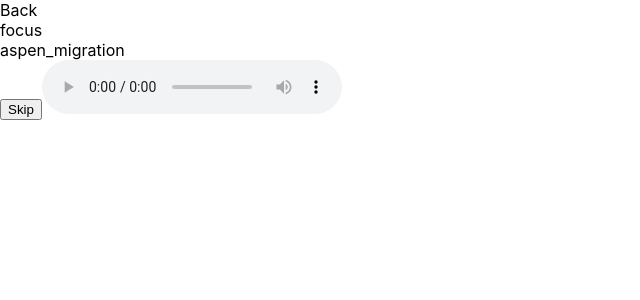
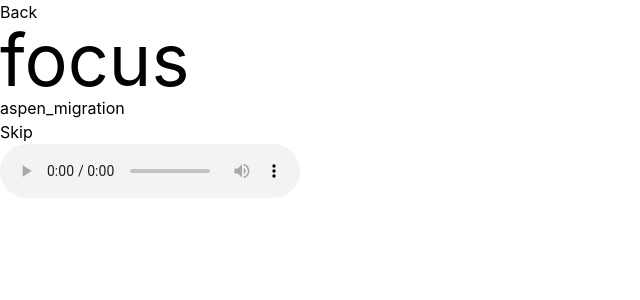
Before and after one commit to mbedard0/music-page, a Next.js app: page /focus in a window 1280 px wide. Shown: the top 300 px of the page, without its empty margins (0-640 px from the left). Built offline with nearby package versions, Linux system fonts and the light colour scheme.

Commit message:
update readme

```diff
--- a/package.json
+++ b/package.json
@@ -14,7 +14,10 @@
     "react-dom": "18.1.0"
   },
   "devDependencies": {
+    "autoprefixer": "^10.4.7",
     "eslint": "8.17.0",
-    "eslint-config-next": "12.1.6"
+    "eslint-config-next": "12.1.6",
+    "postcss": "^8.4.14",
+    "tailwindcss": "^3.1.0"
   }
 }
--- a/pages/[mode].js
+++ b/pages/[mode].js
@@ -26,7 +26,7 @@
     if(ref) {
       ref.current.pause();
       ref.current.load();
-      ref.current.play()
+      // ref.current.play()
     }
 },[ref, track])
 
@@ -39,7 +39,6 @@
     if (!url) {
       return ''
     } else {
-      console.log(url)
       return url.split('/')[2].split('.')[0]
     }
   }
@@ -47,7 +46,7 @@
   return (
     <>
       <Link href='/'>Back</Link>
-      <div>{mode}</div>
+      <div className='text-7xl'>{mode}</div>
       <div>{getName(tracks[track])}</div>
       <button onClick={skip}>Skip</button>
       <audio controls ref={ref}>
--- /dev/null
+++ b/postcss.config.js
@@ -0,0 +1,6 @@
+module.exports = {
+  plugins: {
+    tailwindcss: {},
+    autoprefixer: {},
+  },
+}
--- a/styles/globals.css
+++ b/styles/globals.css
@@ -14,3 +14,7 @@
 * {
   box-sizing: border-box;
 }
+
+@tailwind base;
+@tailwind components;
+@tailwind utilities;
--- /dev/null
+++ b/tailwind.config.js
@@ -0,0 +1,11 @@
+/** @type {import('tailwindcss').Config} */
+module.exports = {
+  content: [
+    "./pages/**/*.{js,ts,jsx,tsx}",
+    "./components/**/*.{js,ts,jsx,tsx}",
+  ],
+  theme: {
+    extend: {},
+  },
+  plugins: [],
+}
```
Also changed, not shown: 2 other files (tests, documents, lock files or other folders).
